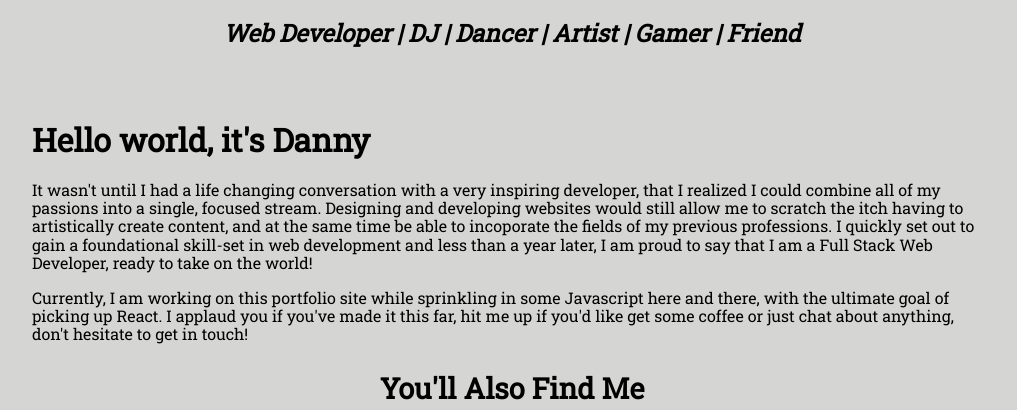
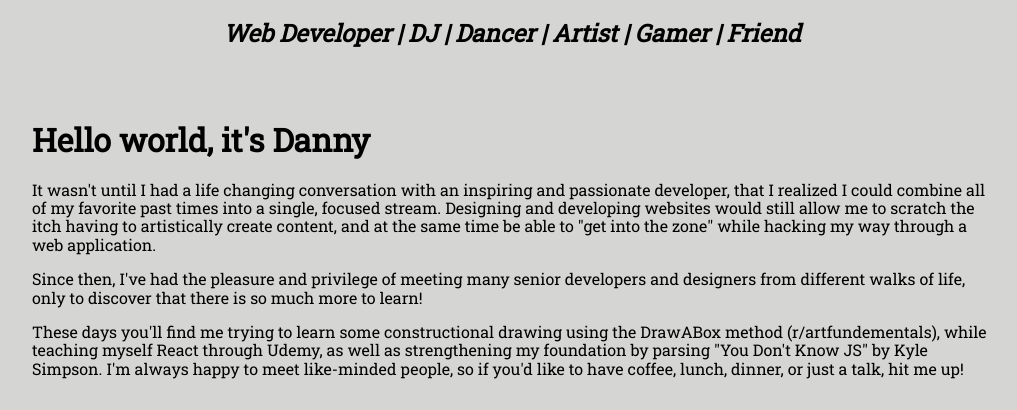
Before and after one commit to pacemade/portfolio, a Jekyll site: the page built from about.md, in a window 1280 px wide and 900 px high, scrolled down 422 px, cut to the strip 81-491 px from the top of the window. Shown: the whole strip, without its empty margins (128-1145 px from the left). Built offline with Jekyll 4.4.1, drawn with Linux system fonts in a browser that asks for light colours; nearby versions of some CDN libraries.

Commit message:
update about me blurb

```diff
--- a/about.md
+++ b/about.md
@@ -25,16 +25,17 @@ layout: default
   </p> -->
 
   <p>
-    It wasn't until I had a life changing conversation with a very inspiring developer, that I realized I could combine all of my passions
+    It wasn't until I had a life changing conversation with an inspiring and passionate developer, that I realized I could combine all of my favorite past times
     into a single, focused stream. Designing and developing websites would still allow me to scratch the itch having to artistically
-    create content, and at the same time be able to incoporate the fields of my previous professions. I quickly set out to
-    gain a foundational skill-set in web development and less than a year later, I am proud to say that I am a Full Stack Web Developer,
-    ready to take on the world!
+    create content, and at the same time be able to "get into the zone" while hacking my way through a web application.
   </p>
 
   <p>
-    Currently, I am working on this portfolio site while sprinkling in some Javascript here and there, with the ultimate goal of picking up React. I applaud you if you've made it this far, hit me up if you'd like get some coffee or just
-    chat about anything, don't hesitate to get in touch!
+    Since then, I've had the pleasure and privilege of meeting many senior developers and designers from different walks of life, only to discover that there is so much more to learn!
+  </p>
+
+  <p>
+    These days you'll find me trying to learn some constructional drawing using the DrawABox method (r/artfundementals), while teaching myself React through Udemy, as well as strengthening my foundation by parsing "You Don't Know JS" by Kyle Simpson. I'm always happy to meet like-minded people, so if you'd like to have coffee, lunch, dinner, or just a talk, hit me up!
   </p>
 </div>
 
```
